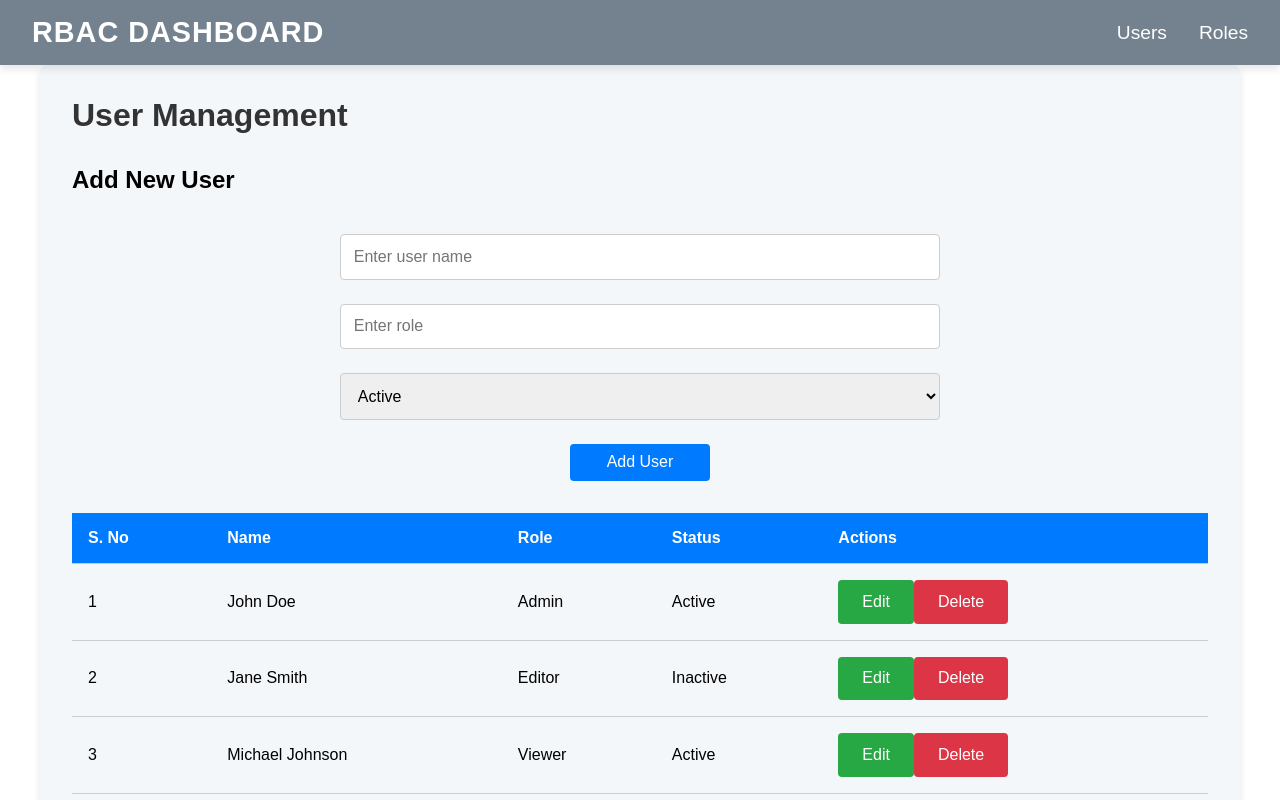
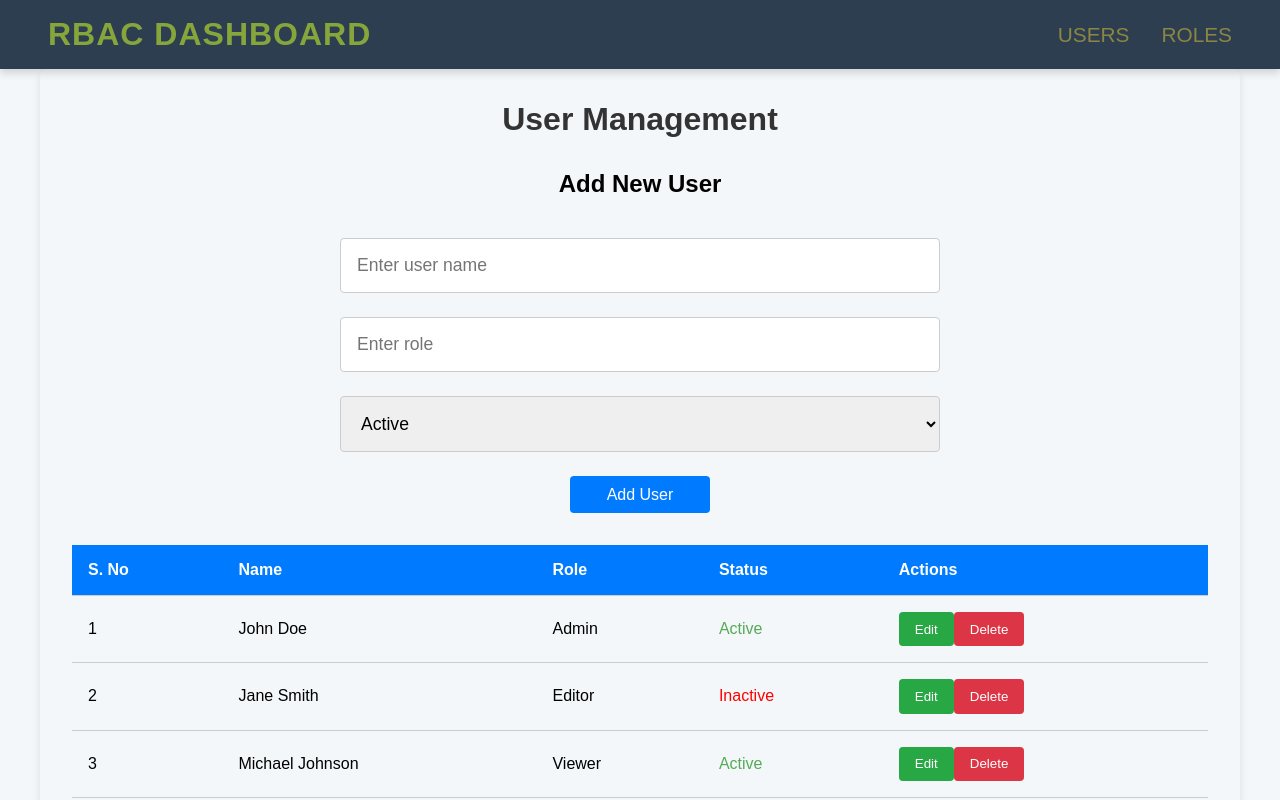
Before and after one commit to nagasai1155/VrV_frontend_assignment, a React (Vite) app in the folder vite-project/: page /users in a window 1280 px wide. Shown: the top 800 px of the page. Built offline with nearby package versions, Linux system fonts and the light colour scheme.

Commit message:
blinking lights added to navbar

```diff
--- a/vite-project/src/components/Navbar/Navbar.jsx
+++ b/vite-project/src/components/Navbar/Navbar.jsx
@@ -8,10 +8,10 @@ const Navbar = () => {
             <div className={styles.logo}>RBAC Dashboard</div>
             <ul className={styles.navLinks}>
                 <li className={styles.navItem}>
-                    <Link to="/users" className={styles.navLink}>Users</Link>
+                    <Link to="/users" className={`${styles.navLink} ${styles.blink}`}>Users</Link>
                 </li>
                 <li className={styles.navItem}>
-                    <Link to="/roles" className={styles.navLink}>Roles</Link>
+                    <Link to="/roles" className={`${styles.navLink} ${styles.blink}`}>Roles</Link>
                 </li>
             </ul>
         </nav>
--- a/vite-project/src/components/Navbar/Navbar.module.scss
+++ b/vite-project/src/components/Navbar/Navbar.module.scss
@@ -7,11 +7,12 @@
 
 body {
     font-family: 'Arial', sans-serif;
+    background-color: #f4f7fa; /* Light background for content */
 }
 
 /* Navbar Styles */
 .navbar {
-    background-color: #74828f; /* Dark background for contrast */
+    background-color: #2c3e50; /* Dark background for contrast */
     color: #fff;
     padding: 1rem 2rem;
     display: flex;
@@ -20,17 +21,41 @@ body {
     position: sticky;
     top: 0;
     width: 100%;
-    box-shadow: 0 4px 8px rgba(0, 0, 0, 0.1);
+    box-shadow: 0 4px 8px rgba(0, 0, 0, 0.15);
+    z-index: 999;
+    transition: background-color 0.3s ease;
 }
 
+/* Logo Styles with Blinking Animation */
 .logo {
-    font-size: 1.8rem;
+    font-size: 2.2rem;
     font-weight: bold;
     color: #fff;
     letter-spacing: 1px;
     text-transform: uppercase;
+    animation: blinkColors 3s linear infinite; /* Add blinking effect */
 }
 
+/* Blinking Color Animation for Logo */
+@keyframes blinkColors {
+    0% {
+        color: #ff5722; /* Red */
+    }
+    25% {
+        color: #00bcd4; /* Light Blue */
+    }
+    50% {
+        color: #8e44ad; /* Purple */
+    }
+    75% {
+        color: #27ae60; /* Green */
+    }
+    100% {
+        color: #f39c12; /* Yellow */
+    }
+}
+
+/* Navigation Links Styles */
 .navLinks {
     display: flex;
     list-style: none;
@@ -38,23 +63,70 @@ body {
 
 .navItem {
     margin-left: 2rem;
+    transition: transform 0.3s ease-in-out, color 0.3s ease;
 }
 
+/* Hover Effect on Nav Items */
+.navItem:hover {
+    transform: translateY(-5px); /* Moves up on hover */
+    color: #00bcd4;
+}
+
+/* Navigation Link Styling */
 .navLink {
     color: #fff;
     text-decoration: none;
-    font-size: 1.2rem;
+    font-size: 1.3rem;
     font-weight: 500;
+    text-transform: uppercase;
     transition: color 0.3s ease, transform 0.3s ease;
+    position: relative; /* Necessary for pointer effects */
 }
 
-.navLink:hover {
-    color: #00bcd4; /* Light blue color on hover */
-    transform: translateY(-2px);
+/* Blinking Animation for Users and Roles */
+@keyframes blinkRedGreen {
+    0% {
+        color: #ff5722; /* Red */
+    }
+    50% {
+        color: #27ae60; /* Green */
+    }
+    100% {
+        color: #ff5722; /* Red */
+    }
 }
 
+/* Apply blinking effect to Users and Roles links */
+.blink {
+    animation: blinkRedGreen 1.5s linear infinite; /* Faster blinking for Users and Roles */
+}
+
+/* Hover and Active Effects on Links */
+.navLink:hover {
+    color: #00bcd4;
+    transform: translateY(-2px); /* Smooth movement up */
+}
+
+/* Pointer Animation */
+.navLink::before {
+    content: '';
+    position: absolute;
+    width: 100%;
+    height: 2px;
+    bottom: -5px;
+    left: 0;
+    background-color: #00bcd4;
+    transform: scaleX(0);
+    transition: transform 0.3s ease-in-out;
+}
+
+.navLink:hover::before {
+    transform: scaleX(1); /* Underline animation on hover */
+}
+
+/* Active State for Nav Links */
 .navLink:active {
-    color: #ff5722; /* Active state color */
+    color: #ff5722;
 }
 
 /* Responsive Design */
@@ -62,6 +134,11 @@ body {
     .navbar {
         flex-direction: column;
         padding: 1.5rem;
+    }
+
+    .logo {
+        font-size: 1.8rem;
+        margin-bottom: 1.5rem;
     }
 
     .navLinks {
@@ -75,4 +152,29 @@ body {
         margin-left: 0;
         margin-top: 1rem;
     }
+
+    .navLink {
+        font-size: 1.2rem;
+        text-align: center; /* Center the links */
+        padding: 10px;
+    }
 }
+
+/* For tablet and larger screens */
+@media (min-width: 769px) {
+    .navbar {
+        padding: 1rem 3rem;
+    }
+
+    .logo {
+        font-size: 2rem;
+    }
+
+    .navLinks {
+        margin-left: auto;
+    }
+
+    .navItem {
+        margin-left: 2rem;
+    }
+}
--- a/vite-project/src/pages/UserManagement/UserManagement.jsx
+++ b/vite-project/src/pages/UserManagement/UserManagement.jsx
@@ -58,13 +58,13 @@ const UserManagement = () => {
 
     return (
         <div className={styles.userManagement}>
-            <h1 className={styles.header}>User Management</h1>
+            <center><h1 className={styles.header}>User Management</h1></center>
 
             {/* Add/Edit User Form */}
             <div className={styles.addUserForm}>
-                <h2 className={styles.formTitle}>
+               <center> <h2 className={styles.formTitle}>
                     {isEditing ? 'Edit User' : 'Add New User'}
-                </h2>
+                </h2></center>
                 <input
                     type="text"
                     name="name"
--- a/vite-project/src/pages/UserManagement/UserManagement.module.scss
+++ b/vite-project/src/pages/UserManagement/UserManagement.module.scss
@@ -110,6 +110,29 @@
     background-color: #c82333;
 }
 
+/* Blinking effect for active status */
+.active {
+    color: green;
+    animation: blinkActive 1s infinite; /* Blinking animation for active status */
+}
+
+@keyframes blinkActive {
+    0% {
+        opacity: 1;
+    }
+    50% {
+        opacity: 0.5;
+    }
+    100% {
+        opacity: 1;
+    }
+}
+
+/* Inactive status without blinking */
+.inactive {
+    color: red;
+}
+
 /* Responsive Media Queries */
 
 /* For mobile (small screens) */
@@ -123,87 +146,28 @@
     }
 
     .formTitle {
-        font-size: 1.3rem; /* Adjust form title size */
+        font-size: 1.3rem;
     }
 
     .inputField {
-        padding: 0.8rem;
         font-size: 0.9rem;
-        margin-bottom: 1rem; /* Add space below inputs */
+        padding: 0.6rem;
     }
 
-    .addButton {
-        width: 100%; /* Button takes full width on small screens */
-        padding: 0.6rem 1rem; /* Reduced padding */
-        font-size: 0.9rem; /* Slightly smaller font */
-    }
-
-    .table th, .table td {
-        padding: 0.8rem;
-        font-size: 0.9rem;
-    }
-
-    .editButton, .deleteButton {
-        padding: 0.6rem 1rem;
-        font-size: 0.9rem;
+    .addButton, .editButton, .deleteButton {
+        width: 100%; /* Make buttons full width */
+        padding: 0.5rem; /* Reduced padding for smaller devices */
     }
 }
 
-/* For tablet (medium screens) */
-@media (min-width: 769px) and (max-width: 1024px) {
+/* For larger screens (like desktop) */
+@media (min-width: 1024px) {
     .userManagement {
-        padding: 1.5rem;
-    }
-
-    .header {
-        font-size: 1.8rem; /* Slightly smaller header for medium screens */
+        max-width: 1200px; /* Ensure a good layout on large screens */
     }
 
     .inputField {
-        padding: 0.8rem;
-        font-size: 1rem;
-    }
-
-    .addButton {
-        padding: 0.6rem 1.5rem; /* Shorter padding for medium screens */
-    }
-
-    .table th, .table td {
+        font-size: 1.1rem;
         padding: 1rem;
-        font-size: 1rem;
-    }
-
-    .editButton, .deleteButton {
-        padding: 0.7rem 1.2rem;
-        font-size: 1rem;
     }
 }
-
-/* For desktop (large screens) */
-@media (min-width: 1025px) {
-    .userManagement {
-        padding: 2rem;
-    }
-
-    .header {
-        font-size: 2rem;
-    }
-
-    .inputField {
-        padding: 0.8rem;
-        font-size: 1rem;
-    }
-
-    .addButton {
-        padding: 0.6rem 1.5rem; /* Shortened padding for desktop */
-    }
-
-    .table th, .table td {
-        padding: 1rem;
-    }
-
-    .editButton, .deleteButton {
-        padding: 0.8rem 1.5rem;
-        font-size: 1rem;
-    }
-}
```
